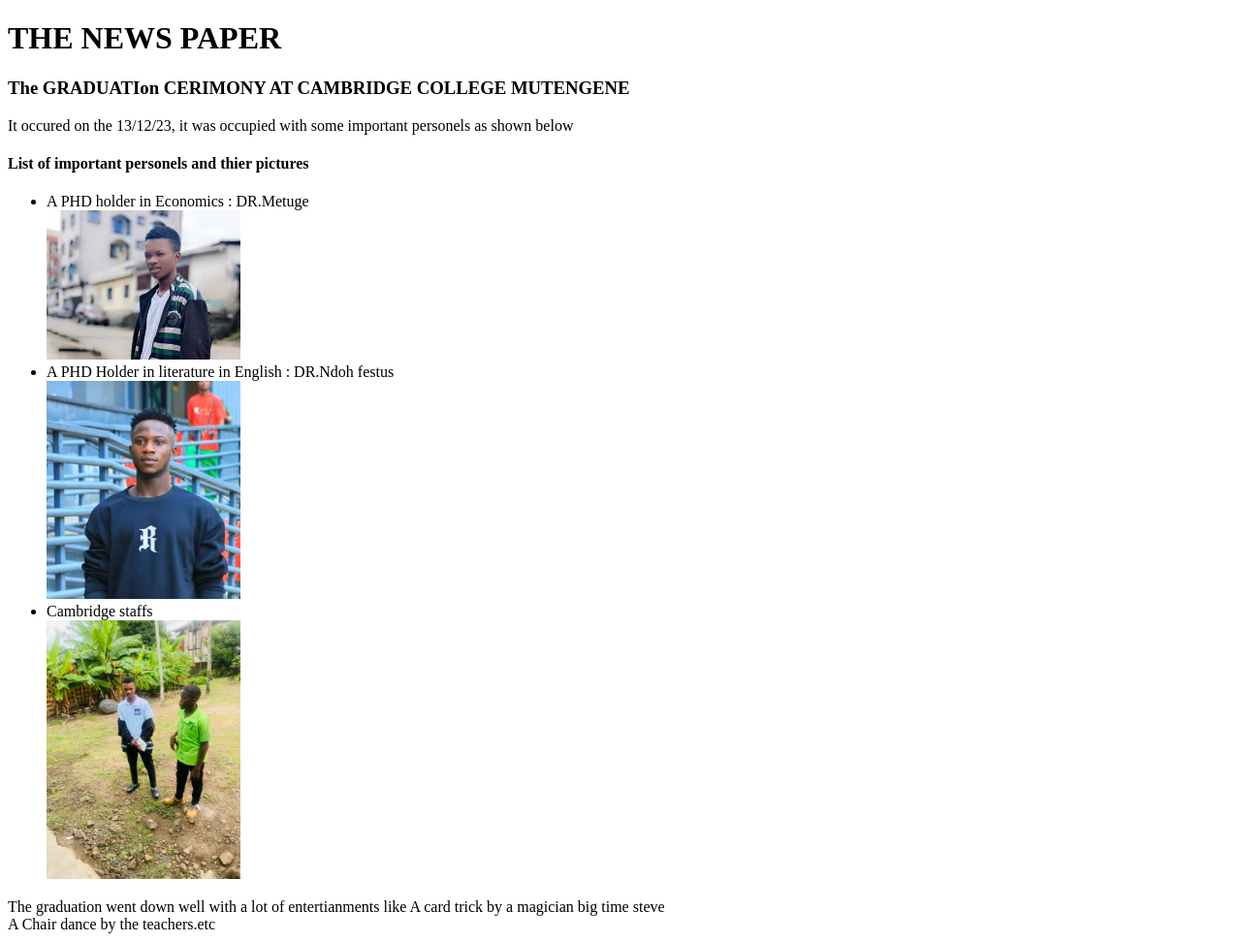
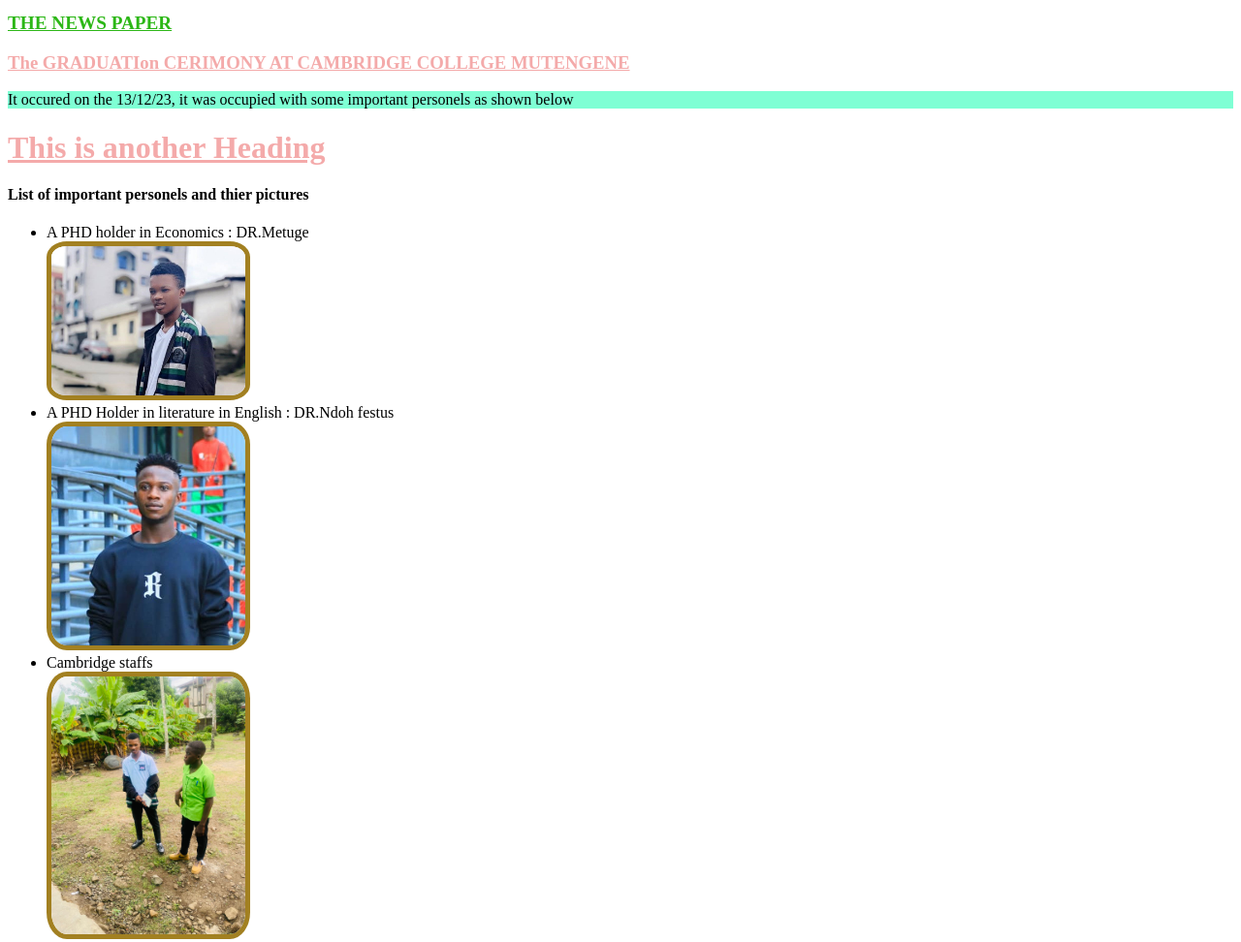
Before and after one commit to FabriceNjong/web_dev, a plain HTML site: page newspaper/index.html in a window 1280 px wide. Shown: the top 972 px of the page at 97% size. Drawn offline with Linux system fonts and the light colour scheme.

Commit message:
css styling

```diff
--- a/newspaper/index.html
+++ b/newspaper/index.html
@@ -3,13 +3,21 @@
 
 <head>
     <title>THE NEWS PAPER</title>
+    <style>
+        h1, h3{
+            text-decoration: underline;
+            color: #f4aaaa;
+        }
+    </style>
+    <link rel="stylesheet" type="text/css" href="style.css">
 </head>
 
 <body>
-    <h1>THE NEWS PAPER</h1>
+    <h1 style="color:rgb(44, 183, 22);font-size: larger;">THE NEWS PAPER</h1>
     <h3>The GRADUATIon CERIMONY AT CAMBRIDGE COLLEGE MUTENGENE</h3>
     <p>It occured on the 13/12/23, it was occupied with some important personels
         as shown below</p>
+    <h1>This is another Heading</h1>
     <h4>List of important personels and thier pictures</h4>
     <ul>
         <li>A PHD holder in Economics : DR.Metuge </li>
--- /dev/null
+++ b/newspaper/style.css
@@ -0,0 +1,10 @@
+img {
+    border-width: 5px;
+    border-style: solid;
+    border-color: rgb(162, 128, 33);
+    border-radius: 10%;
+}
+
+p {
+    background-color: aquamarine;
+}
```
